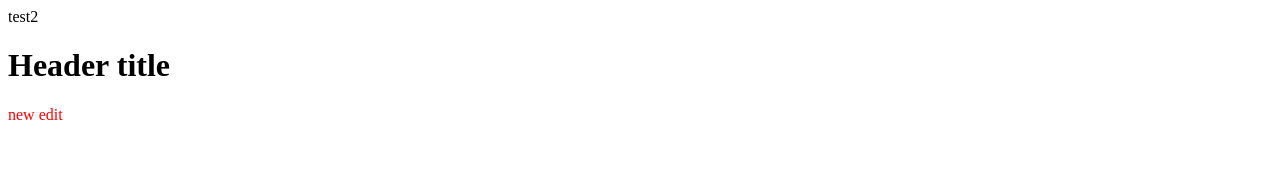
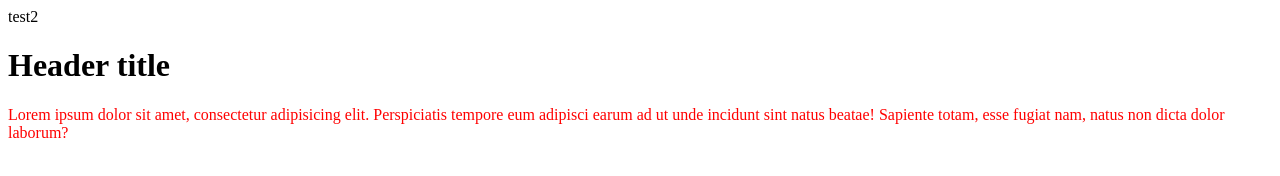
Before and after one commit to margor666/temp, a plain HTML site: page index.html in a window 1280 px wide. Drawn offline with Linux system fonts and the light colour scheme.

Commit message:
third commit

```diff
--- a/index.html
+++ b/index.html
@@ -8,6 +8,6 @@
 <body>
     <header>test2</header>
     <h1>Header title</h1>
-    <p>new edit</p>
+    <p>Lorem ipsum dolor sit amet, consectetur adipisicing elit. Perspiciatis tempore eum adipisci earum ad ut unde incidunt sint natus beatae! Sapiente totam, esse fugiat nam, natus non dicta dolor laborum?</p>
 </body>
 </html>
```
